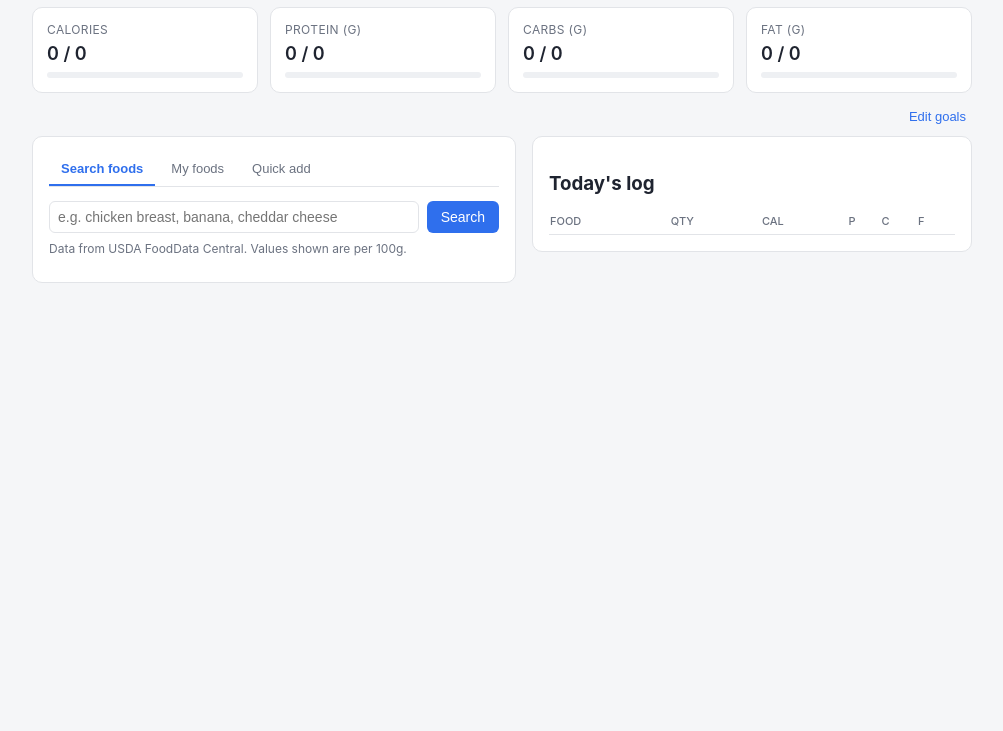
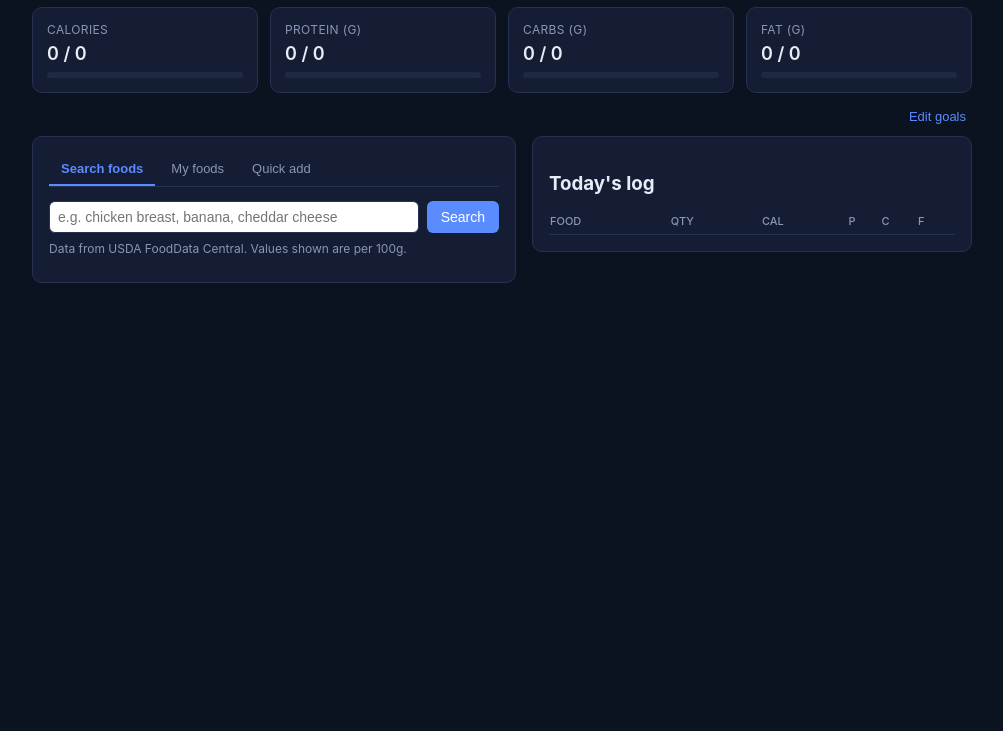
Before and after one commit to Lunaris12/macro-tracker, a website: page public/index.html in a window 1280 px wide. Shown: the part 69-800 px from the top of the page, without its empty margins (138-1141 px from the left). Drawn offline with Linux system fonts and the light colour scheme; no server answers.

Commit message:
Apply dark navy theme and pending project updates

```diff
--- a/public/style.css
+++ b/public/style.css
@@ -1,14 +1,14 @@
 :root {
-  --bg: #f5f6f8;
-  --card-bg: #ffffff;
-  --border: #e2e4e8;
-  --text: #1f2430;
-  --text-muted: #6b7280;
-  --primary: #2f6fed;
-  --calories: #2f6fed;
-  --protein: #e0633a;
-  --carbs: #2fa66a;
-  --fat: #c99a2e;
+  --bg: #0b1220;
+  --card-bg: #141d33;
+  --border: #263252;
+  --text: #e8ecf6;
+  --text-muted: #8b96b4;
+  --primary: #5b8cff;
+  --calories: #5b8cff;
+  --protein: #ea7c56;
+  --carbs: #3fbd82;
+  --fat: #dcae4a;
   --radius: 10px;
 }
 
@@ -104,7 +104,7 @@ body {
 
 .bar {
   height: 6px;
-  background: #eef0f3;
+  background: #1e2944;
   border-radius: 4px;
   overflow: hidden;
 }
@@ -349,7 +349,7 @@ body {
 
 .log-table td {
   padding: 8px 4px;
-  border-bottom: 1px solid #f0f1f3;
+  border-bottom: 1px solid #1e2944;
   vertical-align: top;
 }
 
@@ -359,7 +359,7 @@ body {
 .del-btn {
   background: none;
   border: none;
-  color: #c0392b;
+  color: #e0574a;
   cursor: pointer;
   font-size: 14px;
 }
@@ -371,7 +371,7 @@ body {
   bottom: 20px;
   left: 50%;
   transform: translateX(-50%);
-  background: #1f2430;
+  background: #2a3860;
   color: #fff;
   padding: 10px 16px;
   border-radius: 8px;
```
